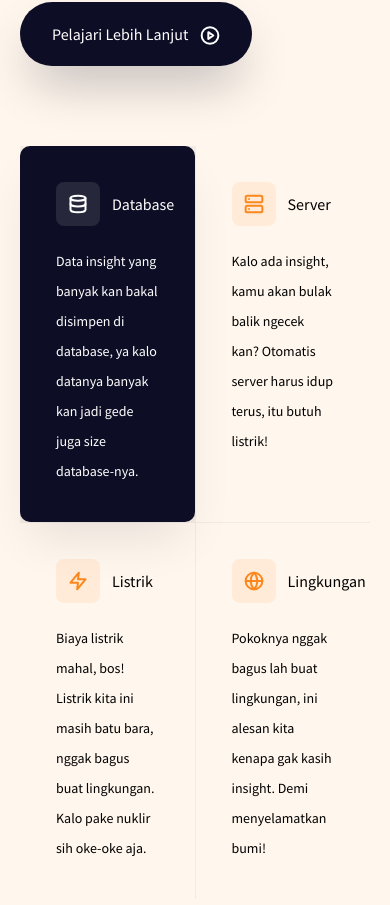
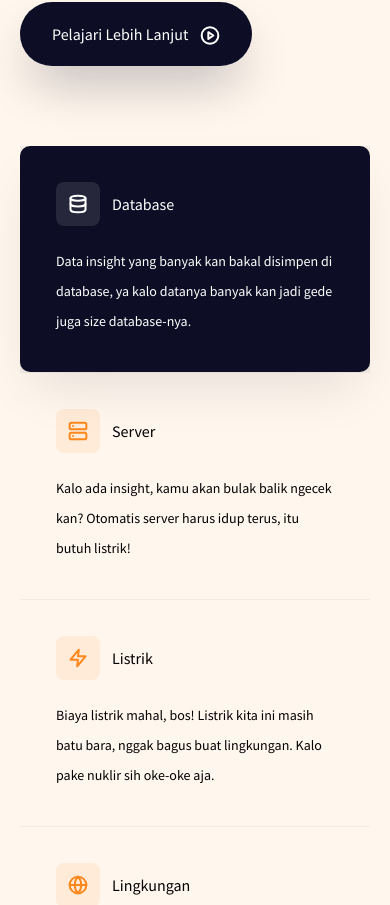
Before and after one commit to hudadamar21/codedesign-mstskp, a React (Vite) app: page / in a window 390 px wide. Shown: the part 1750-2655 px from the top of the page. Built offline with nearby package versions, Linux system fonts and the light colour scheme.

Commit message:
Update FeaturesSection.tsx

```diff
--- a/src/components/sections/FeaturesSection.tsx
+++ b/src/components/sections/FeaturesSection.tsx
@@ -3,7 +3,7 @@ import PlayIcon from "../icon/PlayIcon";
 
 function FeaturesSection() {
   return (
-    <section className="relative main-container grid grid-cols-1 md:grid-cols-2 gap-20 md:gap-0 items-center mt-20 md:mt-44 px-5">
+    <section id="features" className="relative main-container grid grid-cols-1 md:grid-cols-2 gap-20 md:gap-0 items-center mt-20 md:mt-44 px-5">
       <div className="md:pr-24">
         <div className="text-primary uppercase flex items-center gap-x-2 mb-2 font-semibold">
           <div className="h-1 w-12 bg-primary"></div>
@@ -26,7 +26,7 @@ function FeaturesSection() {
           </div>
         </a>
       </div>
-      <div className="grid grid-cols-2 gap-px bg-dark/5">
+      <div className="grid grid-cols-1 md:grid-cols-2 gap-px bg-dark/5">
         {features.map((feature, i) => (
           <div
             className={`
```
